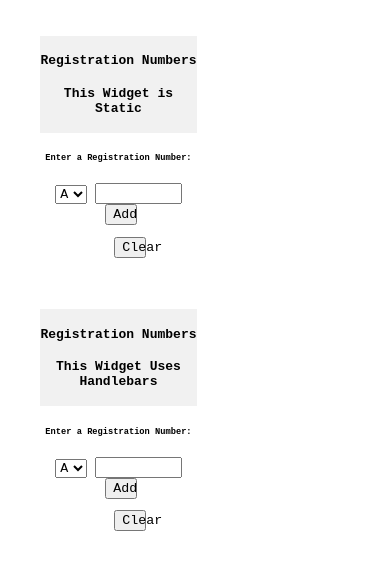
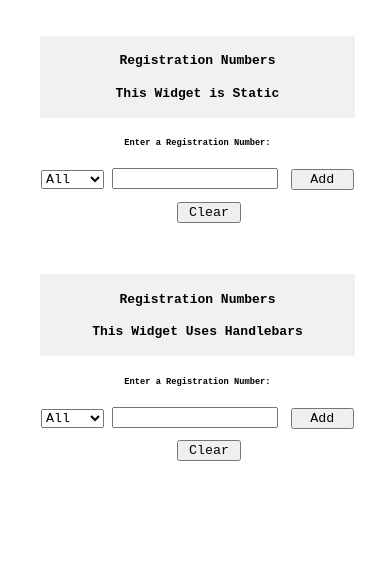
Before and after one commit to gregfoulkes/registration_, a plain HTML site: page index.html in a window 390 px wide. Drawn offline with nearby package versions, Linux system fonts and the light colour scheme.

Commit message:
added media query for mobile width

```diff
--- a/css/registration_numbers.css
+++ b/css/registration_numbers.css
@@ -138,3 +138,19 @@ body {
   width: 100%;
   margin: 10px;
 }
+
+@media (max-width: 500px) {
+
+  .handleBars{
+    width: 90%;
+    padding:20px;
+    float: left;
+  }
+
+  .static{
+    width: 90%;
+    padding:20px;
+    float: left;
+  }
+
+}
--- a/js/registration_numbers-dom_1.js
+++ b/js/registration_numbers-dom_1.js
@@ -36,8 +36,6 @@ addBtn.addEventListener('click', function() {
 
 window.addEventListener('load', function() {
 
-  // let regLoop = Object.keys(storedNumbers)
-
   if (storedNumbers.length > 0) {
     for (var i = 0; i < storedNumbers.length; i++) {
       createReg(storedNumbers[i])
--- a/js/registration_numbers.js
+++ b/js/registration_numbers.js
@@ -3,8 +3,7 @@ function RegFunction(storage) {
   var regMap = {};
 
   if (storage) {
-    for(var i = 0; i< storage.length; i++){
-      //storage = regMap[i]
+    for (var i = 0; i < storage.length; i++) {
       var regNumber = storage[i];
       regMap[regNumber] = 0
     }
```
Also changed, not shown: index.html (+3 -8 lines), js/registration_numbers-dom_2.js (+2 -6 lines).
